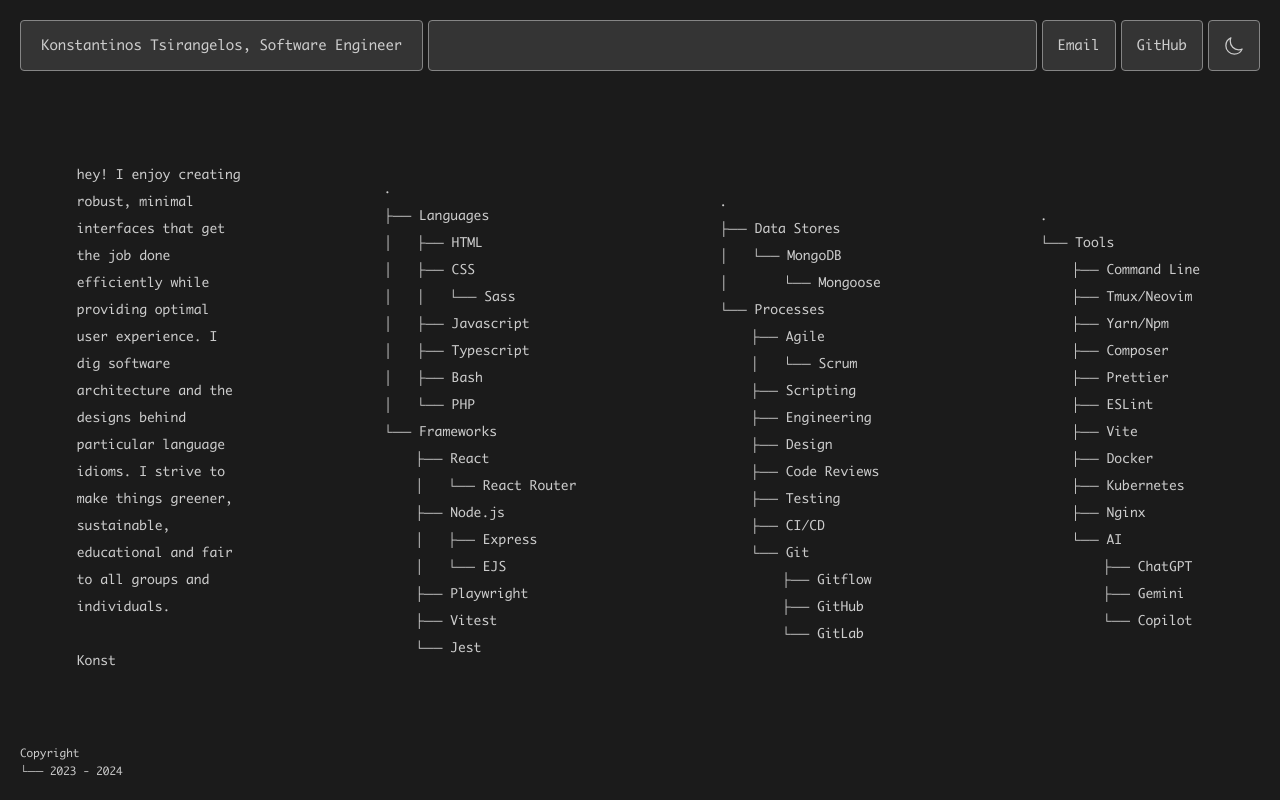
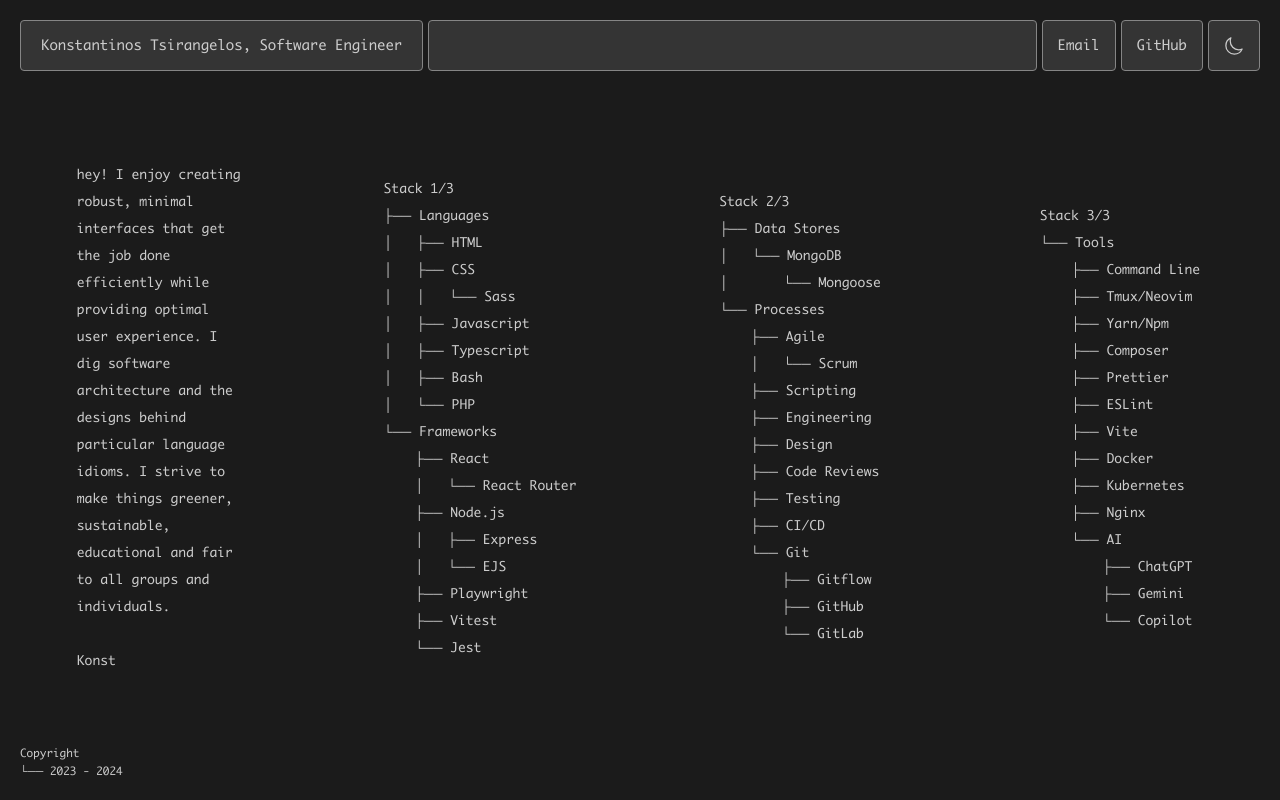
Before and after one commit to ktsirangelos/ktsirangelos.github.io, a React (Vite) app: page / in a window 1280 px wide. Built offline with nearby package versions, Linux system fonts and the light colour scheme.

Commit message:
Bring tree titles back

```diff
--- a/src/main/Main.tsx
+++ b/src/main/Main.tsx
@@ -21,7 +21,7 @@ const About = () => {
 
 const treeObjects: TreeNode[] = [
   {
-    ".": {
+    "Stack 1/3": {
       Languages: {
         HTML: null,
         CSS: {
@@ -48,7 +48,7 @@ const treeObjects: TreeNode[] = [
   },
 
   {
-    ".": {
+    "Stack 2/3": {
       "Data Stores": {
         MongoDB: {
           Mongoose: null,
@@ -74,7 +74,7 @@ const treeObjects: TreeNode[] = [
   },
 
   {
-    ".": {
+    "Stack 3/3": {
       Tools: {
         "Command Line": null,
         "Tmux/Neovim": null,
```
